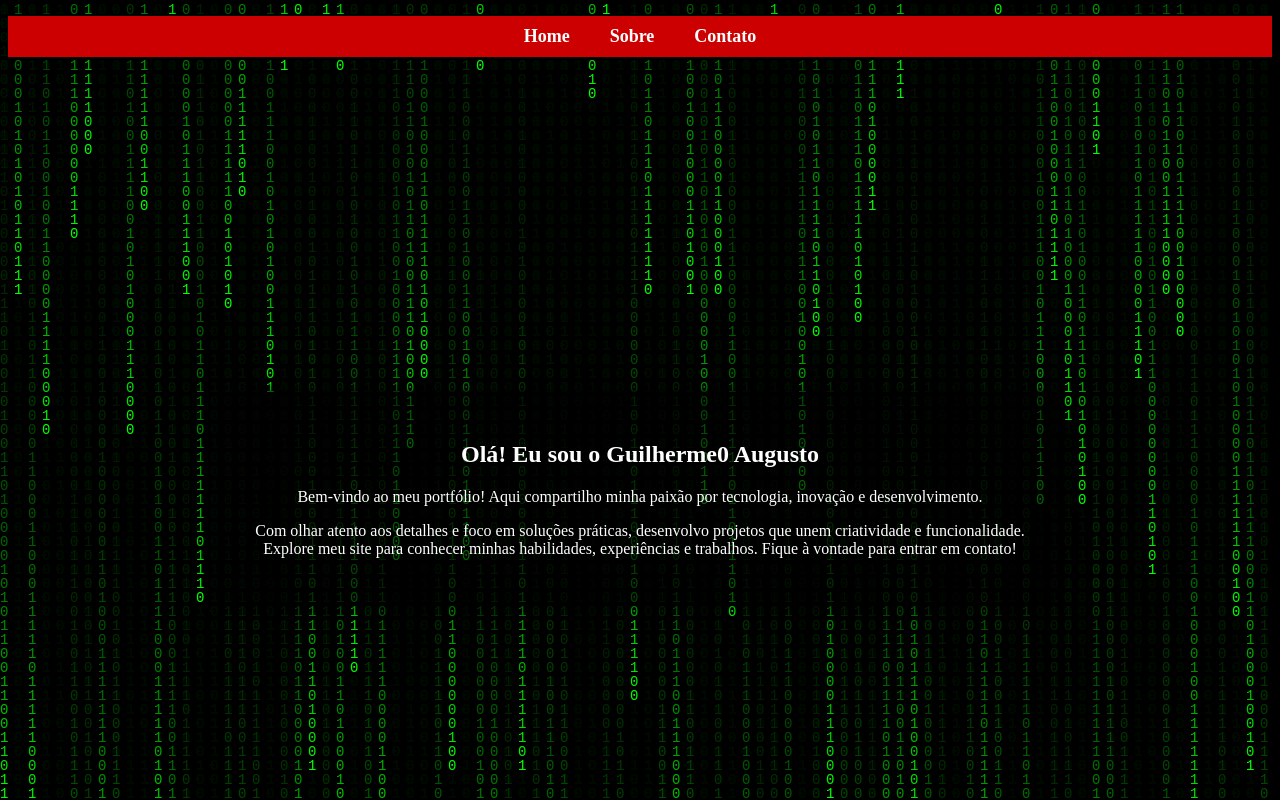
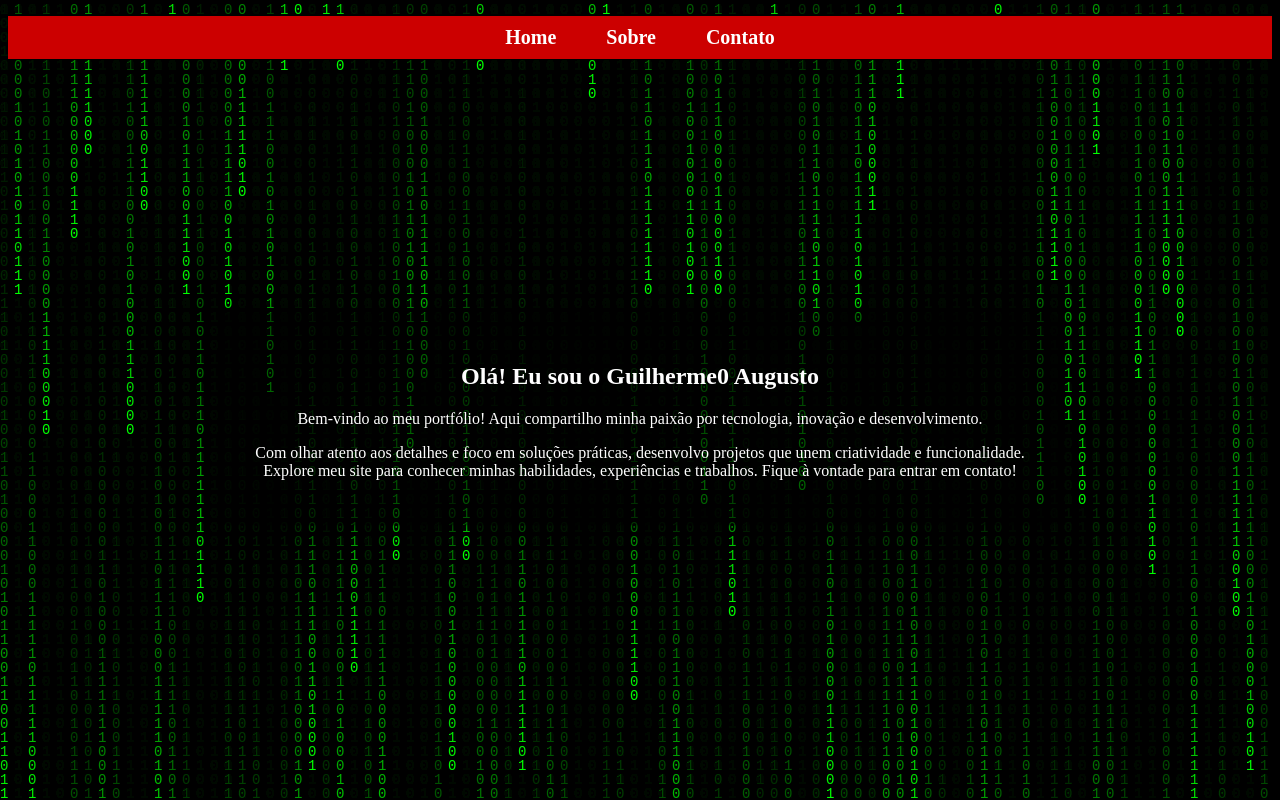
Before and after one commit to Guilherme-aoc/portfolio-Guilherme, a plain HTML site: page index.html in a window 1280 px wide. Drawn offline with Linux system fonts and the light colour scheme.

Commit message:
Update style.css

```diff
--- a/style.css
+++ b/style.css
@@ -9,14 +9,14 @@
 }
 
 .menu li {
-  margin: 0 20px;
+  margin: 0 25px;
 }
 
 .menu a {
   color: white;
   text-decoration: none;
   font-weight: bold;
-  font-size: 18px;
+  font-size: 20px;
 }
 
 .menu a:hover {
@@ -35,7 +35,7 @@
   text-align: center;
   box-shadow: 0 0 20px rgba(0,0,0,0.7);
   z-index: 1;
-  top: 50vh;
+  top: 40vh;
   transform: translateY(-50%);
 }
 
```
